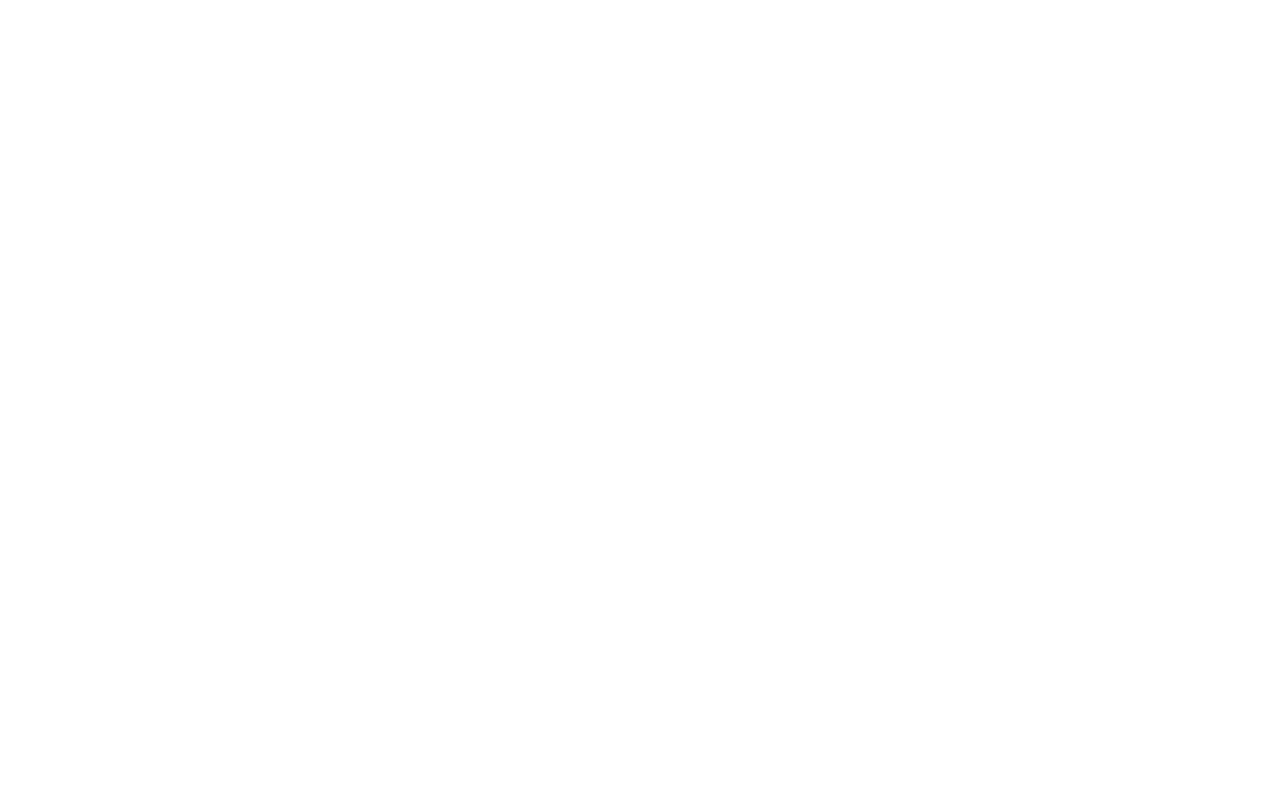
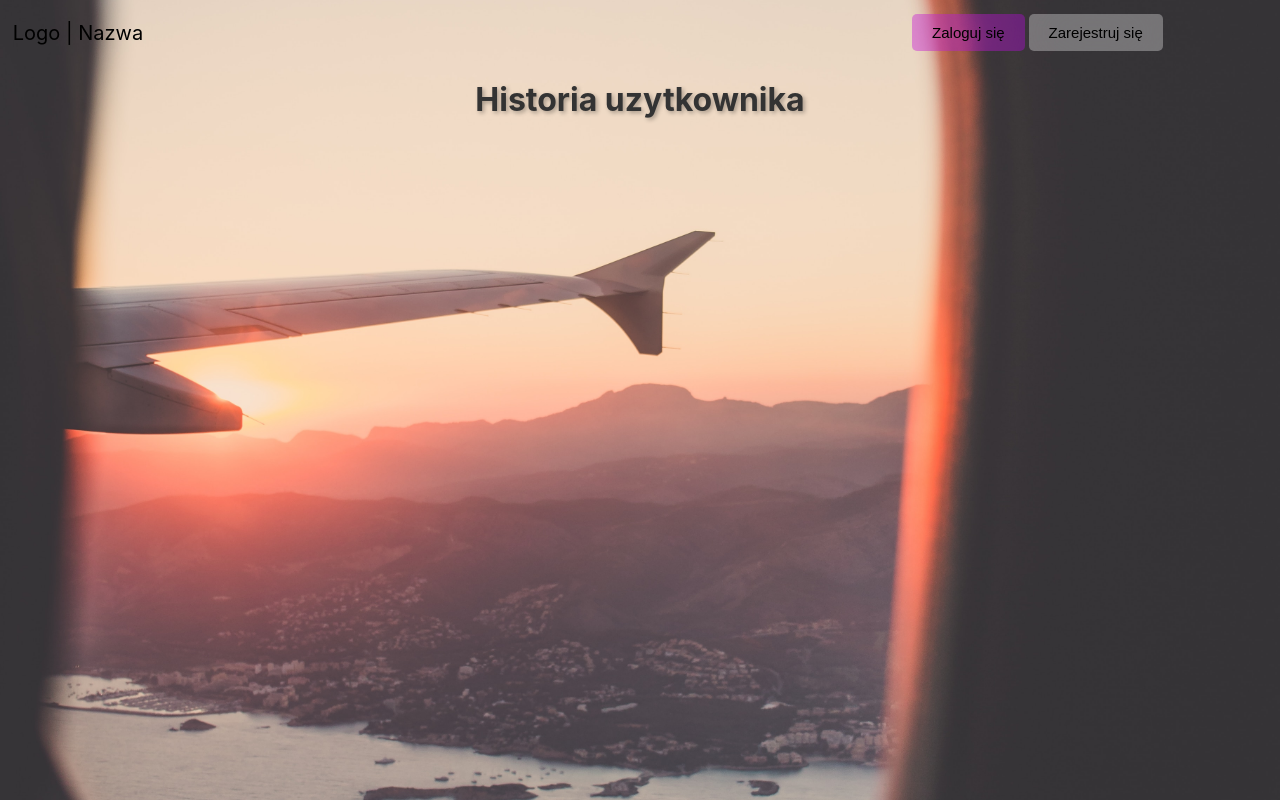
Before and after one commit to krzyswys/Hotel-managment-database, a React (Create React App) app in the folder client/: page /history in a window 1280 px wide. Before the commit this address had no page. Built offline with nearby package versions, Linux system fonts and the light colour scheme.

Commit message:
mock user login

```diff
--- /dev/null
+++ b/client/src/State.js
@@ -0,0 +1,5 @@
+const appState = {
+    isLoggedIn: false,
+    login: ""
+}
+export default appState
--- a/client/src/index.js
+++ b/client/src/index.js
@@ -8,6 +8,7 @@
 import HomePage from './pages/HomePage/HomePage';
 import Registration from './pages/Registration/Registration';
 import Login from './pages/Login/Login';
+import History from './pages/History/History';
 
 const Appp = () => {
   return (
@@ -18,6 +19,7 @@
           <Route path="singleHotel" element={<SingleHotel />} />
           <Route path="registration" element={<Registration />} />
           <Route path="login" element={<Login />} />
+          <Route path="history" element={<History />} />
         </Route>
       </Routes>
     </BrowserRouter>
--- a/client/src/pages/Header/Header.js
+++ b/client/src/pages/Header/Header.js
@@ -1,31 +1,52 @@
 import React from 'react';
 import './header.css'
 import { useNavigate } from 'react-router-dom';
+import appState from '../../State';
 
 const Header = () => {
   const navigation = useNavigate();
+  // var count = 0
 
   const handleRegistrationClick = () => {
     navigation("registration");
   };
+
   const handleLoginClick = () => {
     navigation("login");
   };
+
+  const handleLogoutClick = () => {
+    appState.isLoggedIn = false
+    appState.login = ""
+    handleHomeClick()
+  };
+
+  const handleProfileClick = () => {
+    navigation("history");
+  };
+
   const handleHomeClick = () => {
     navigation("/");
   };
 
+  var loginContent;
+  if (appState.isLoggedIn)
+    loginContent = <div className='nav-buttons'>
+        <button>Menadżer | Pracownik</button>
+        <button onClick={handleProfileClick}>Profil - {appState.login}</button>
+        <button onClick={handleLogoutClick}>Wyloguj się </button>
+      </div>
+  else
+    loginContent = <div className='nav-buttons'>
+        <button onClick={handleLoginClick}>Zaloguj się </button>
+        <button onClick={handleRegistrationClick}>Zarejestruj się</button>
+      </div>
+
   return (
     <nav>
     <div className='nav-logo' onClick={handleHomeClick}>Logo | Nazwa</div>
-    <div className='nav-buttons'>
-      <button>Menadżer | Pracownik</button>
-      <button onClick={handleRegistrationClick}>Zarejestruj się</button>
-      <button onClick={handleLoginClick}>Zaloguj się </button>
-    </div>
+    { loginContent }
   </nav>
-
-
   );
 };
 
--- /dev/null
+++ b/client/src/pages/History/History.js
@@ -0,0 +1,13 @@
+import React from 'react';
+import './history.css'
+import { useNavigate } from 'react-router-dom';
+
+const History = () => {
+  const navigation = useNavigate();
+
+  return (
+    <h2>Historia uzytkownika</h2>
+  );
+};
+
+export default History;
--- a/client/src/pages/Login/Login.js
+++ b/client/src/pages/Login/Login.js
@@ -1,5 +1,6 @@
 import React, { useState } from 'react';
 import './login.css'
+import { useNavigate } from 'react-router-dom';
 import {
   FcGoogle
 } from 'react-icons/fc';
@@ -7,7 +8,9 @@
 import {
   FaFacebook
 } from 'react-icons/fa';
+import appState from '../../State';
 const Login = () => {
+  const navigation = useNavigate();
   const [username, setUsername] = useState('');
   const [password, setPassword] = useState('');
 
@@ -20,6 +23,9 @@
   };
 
   const handleSubmit = (event) => {
+    appState.isLoggedIn = true
+    appState.login = "Steve"
+    navigation("../history");
   //   event.preventDefault();
 
   //   fetch('/api/login', {
```
Also changed, not shown: client/src/pages/History/history.css (added).
